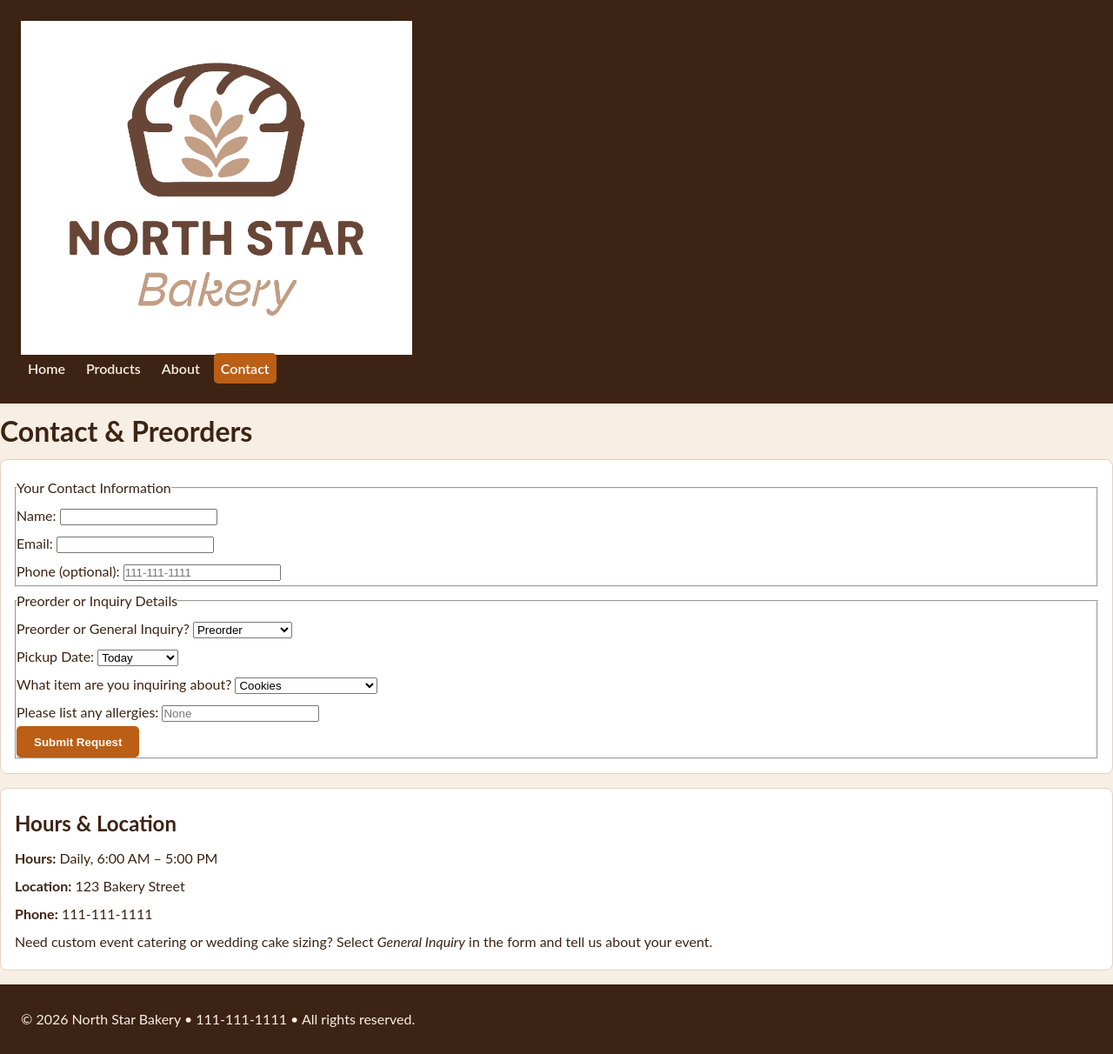
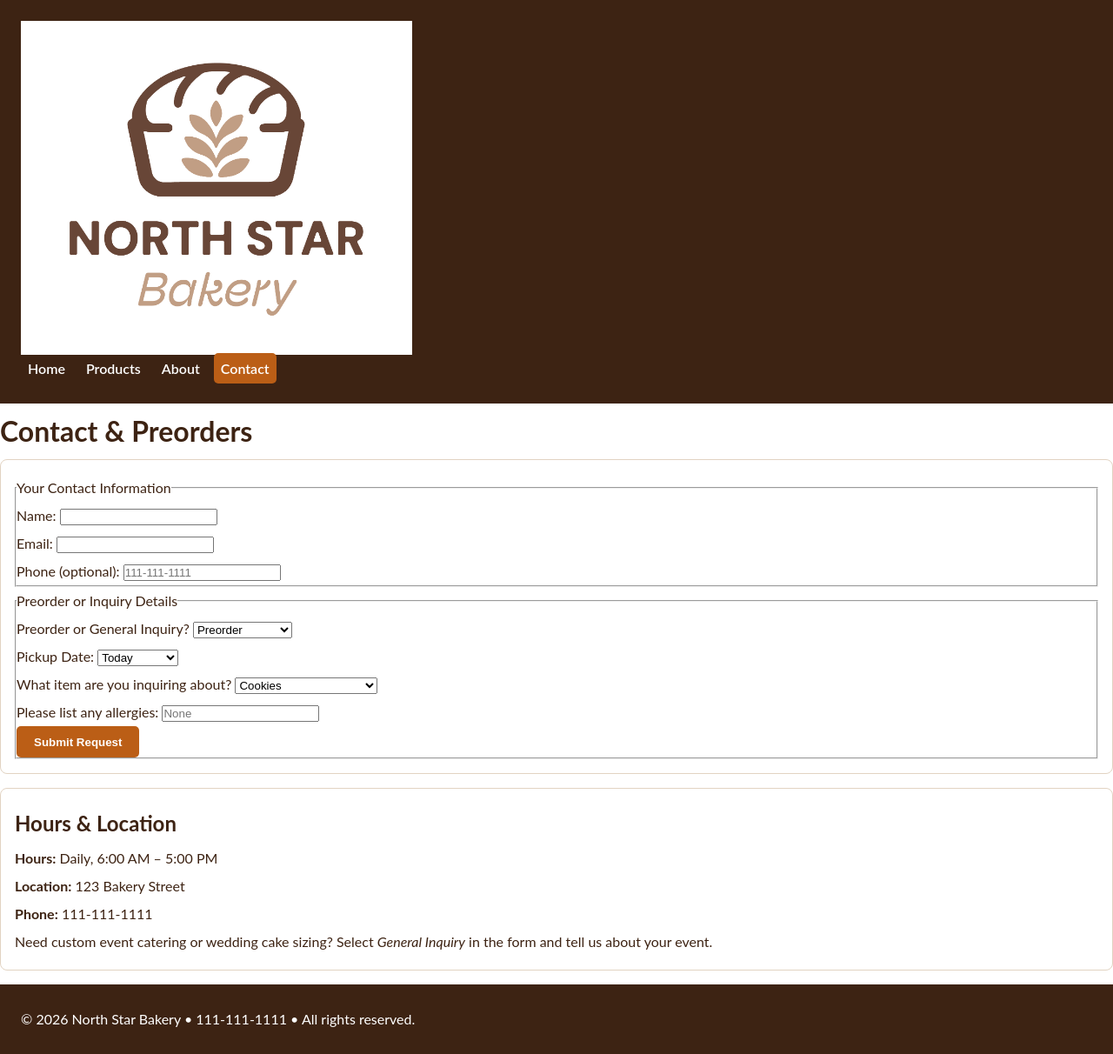
Before and after one commit to michaelparrywork/Sophia-Intro-to-Web-Dev, a plain HTML site: page contact.html in a window 1280 px wide. Shown: the whole page at 87% size. Drawn offline with Linux system fonts and the light colour scheme.

Commit message:
Iteration 2.1 Minor Revisions: Removed Color, Fixed Syntax Errors.

```diff
--- a/styles.css
+++ b/styles.css
@@ -1,13 +1,12 @@
 /* Stylesheet */
 :root {
-    --off-white: #f8efe4;
     --dark-brown: #3d2313;
     --dark-orange: #bb5e16;
     --dark-red-brown: #994a12;
     --tan: #e2d3c2;
     --font: "Lato", "Arial", sans-serif;
 }
-* {
+*{
     box-sizing: border-box;
     margin: 0;
     padding: 0;
@@ -25,7 +24,7 @@ video {
 
 /* Main */
 body {
-    background-color: var(--off-white);
+    background-color: white;
     color: var(--dark-brown);
     font-family: var(--font);
     line-height: 2;
@@ -35,12 +34,12 @@ body {
 }
 header{
     background-color: var(--dark-brown);
-    color: var(--off-white);
+    color: white;
     padding: 1.5rem;
 }
 footer {
     background-color: var(--dark-brown);
-    color: var(--off-white);
+    color: white;
     padding: 1.5rem;
 }
 
@@ -61,7 +60,7 @@ nav ul, .tags {
     gap: .5rem;
 }
 nav a {
-    color: var(--off-white);
+    color: white;
     text-decoration: none;
     font-weight: 600;
     padding: .5rem;
```
